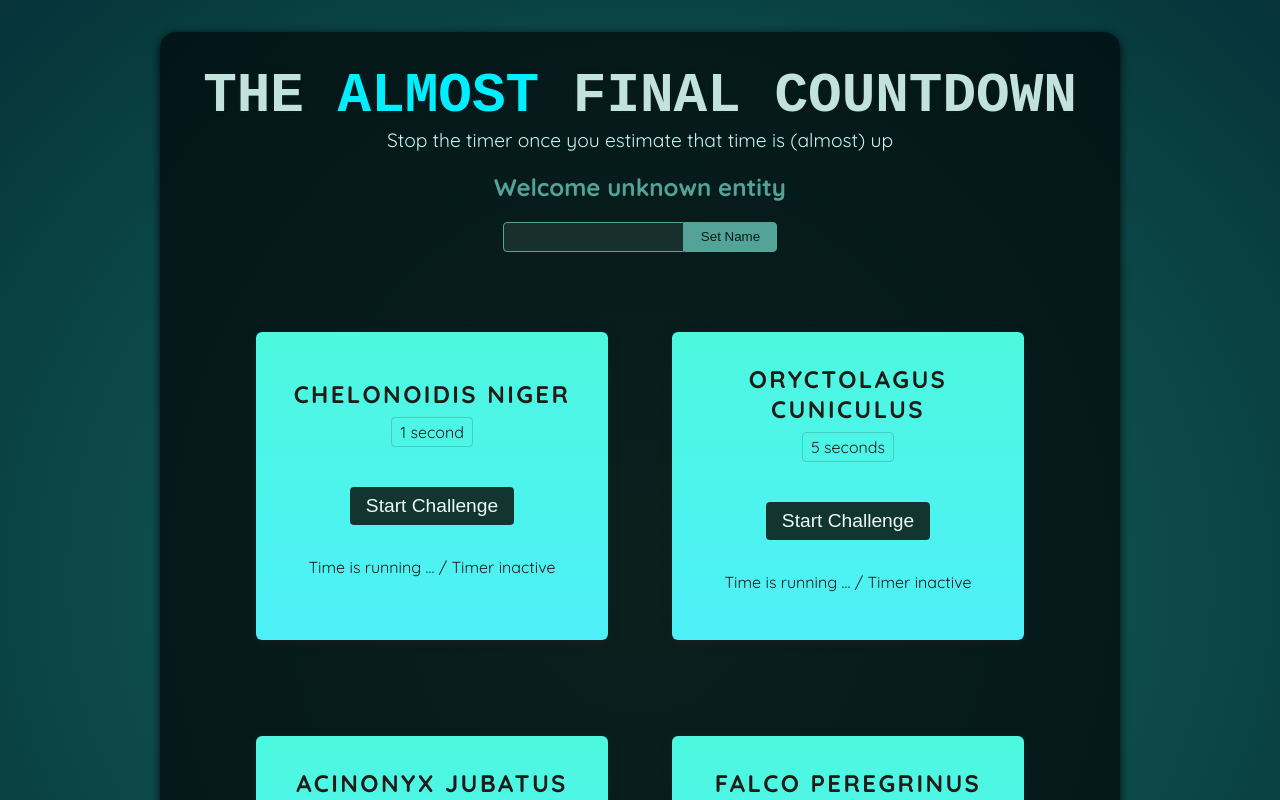
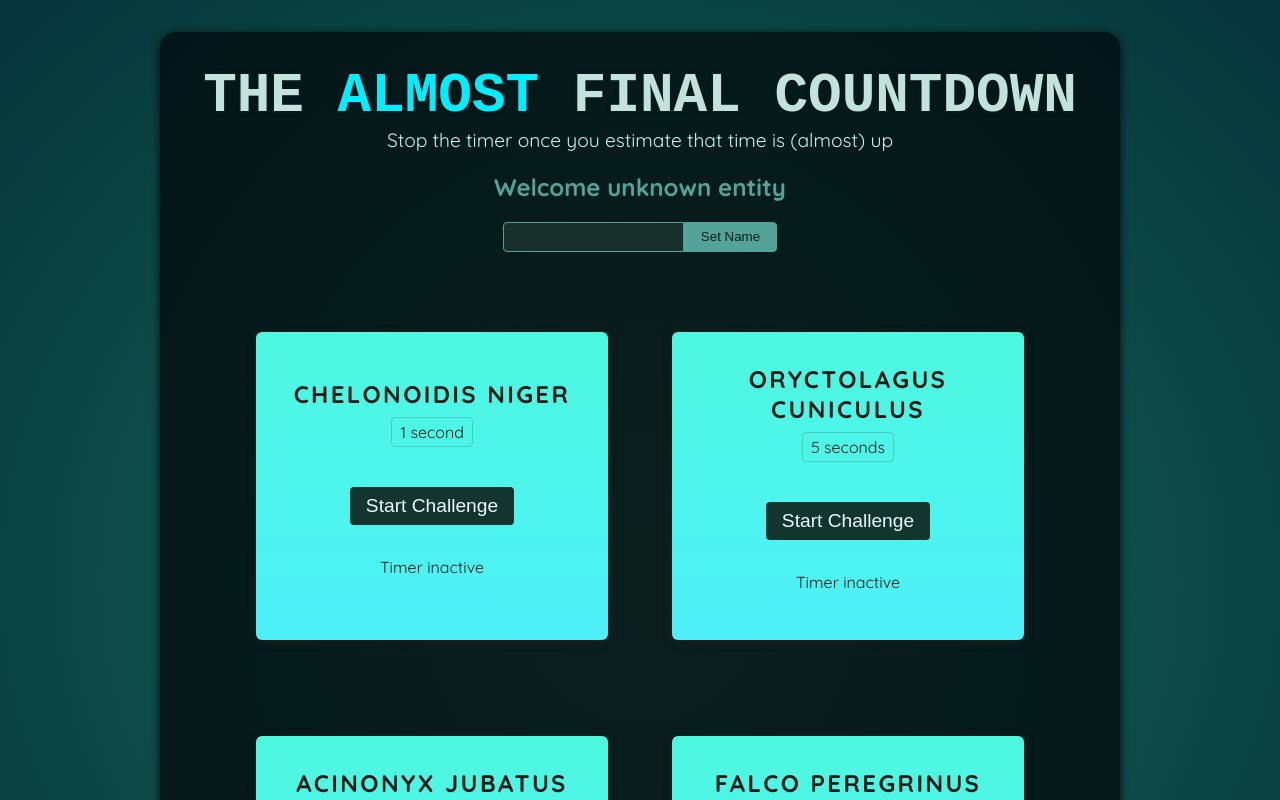
Before and after one commit to Lisa-V-alt/2024_TAFC, a React (Vite) app: page / in a window 1280 px wide. Shown: the top 800 px of the page. Built offline with nearby package versions, Linux system fonts and the light colour scheme; a web font is replaced by a local one.

Commit message:
added start/stop functions to timers

```diff
--- a/src/components/TimerChallenge.jsx
+++ b/src/components/TimerChallenge.jsx
@@ -1,17 +1,35 @@
+import { useState, useRef } from 'react';
+
 export default function TimerChallenge({title, targetTime}){
+    const timer = useRef();
+
+    const[timerStarted, setTimerStarted] = useState(false);
+    const[timerExpired, setTimerExpired]=useState(false);
+
+    function handleStart(){
+        timer.current = setTimeout(() => {setTimerExpired(true);}, targetTime * 1000);
+
+        setTimerStarted(true);
+    }
+
+    function handleStop(){
+        clearTimeout(timer.current);
+    }
+
     return(
         <section className="challenge">
         <h2>{title}</h2>
+        {timerExpired && <p>You lost!</p>}
         <p className="challenge-time">
         {targetTime} second{targetTime > 1 ? 's' : ''}
         </p>
         <p>
-            <button>
-                Start Challenge
+            <button onClick={timerStarted ? handleStop : handleStart}>
+                {timerStarted ? 'Stop' : 'Start'} Challenge
             </button>
         </p>
-        <p className="">
-            Time is running ... / Timer inactive
+        <p className={timerStarted ? 'active' : undefined}>
+            {timerStarted ? 'Time is running ...' : 'Timer inactive'}
         </p>
         </section>
     )
```
